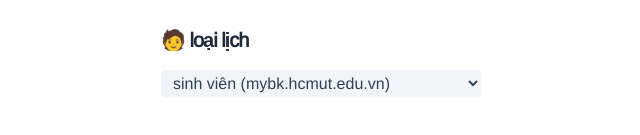
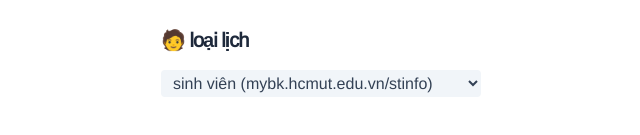
Before and after one commit to bkalendar/bkalendar.github.io, a SvelteKit app: page / in a window 1280 px wide. Shown: the part 505-640 px from the top of the page, without its empty margins (319-959 px from the left). Built offline with nearby package versions, Linux system fonts and the light colour scheme.

Commit message:
feat: add 2024 timetable option

```diff
--- a/src/routes/KindSelect.svelte
+++ b/src/routes/KindSelect.svelte
@@ -1,7 +1,7 @@
 <script lang="ts">
 	import H2 from '$lib/H2.svelte';
 
-	export let kind: 'sinh viên' | 'giảng viên' | 'sau đại học';
+	export let kind: 'sinh viên 2024' | 'sinh viên' | 'giảng viên' | 'sau đại học';
 </script>
 
 <label>
@@ -10,7 +10,8 @@
 		bind:value={kind}
 		class="mt-2 w-full rounded bg-slate-100 px-2 py-1 text-slate-700 disabled:cursor-not-allowed disabled:bg-slate-200 disabled:text-slate-500"
 	>
-		<option value="sinh viên">sinh viên (mybk.hcmut.edu.vn)</option>
+		<option value="sinh viên 2024">sinh viên (mybk.hcmut.edu.vn/app)</option>
+		<option value="sinh viên">sinh viên (mybk.hcmut.edu.vn/stinfo)</option>
 		<option value="giảng viên">giảng viên (tkb.hcmut.edu.vn)</option>
 		<option value="sau đại học">sau đại học (grad.hcmut.edu.vn)</option>
 	</select>
```
